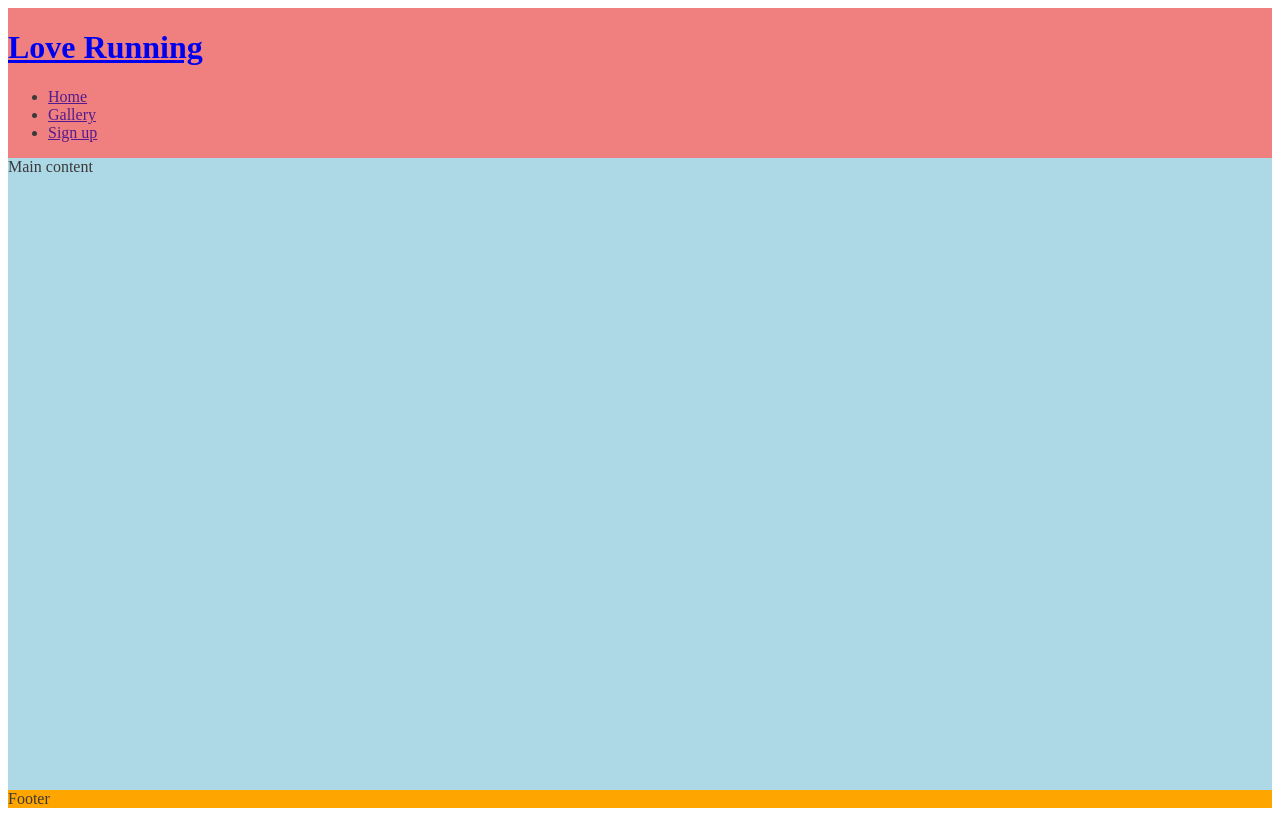
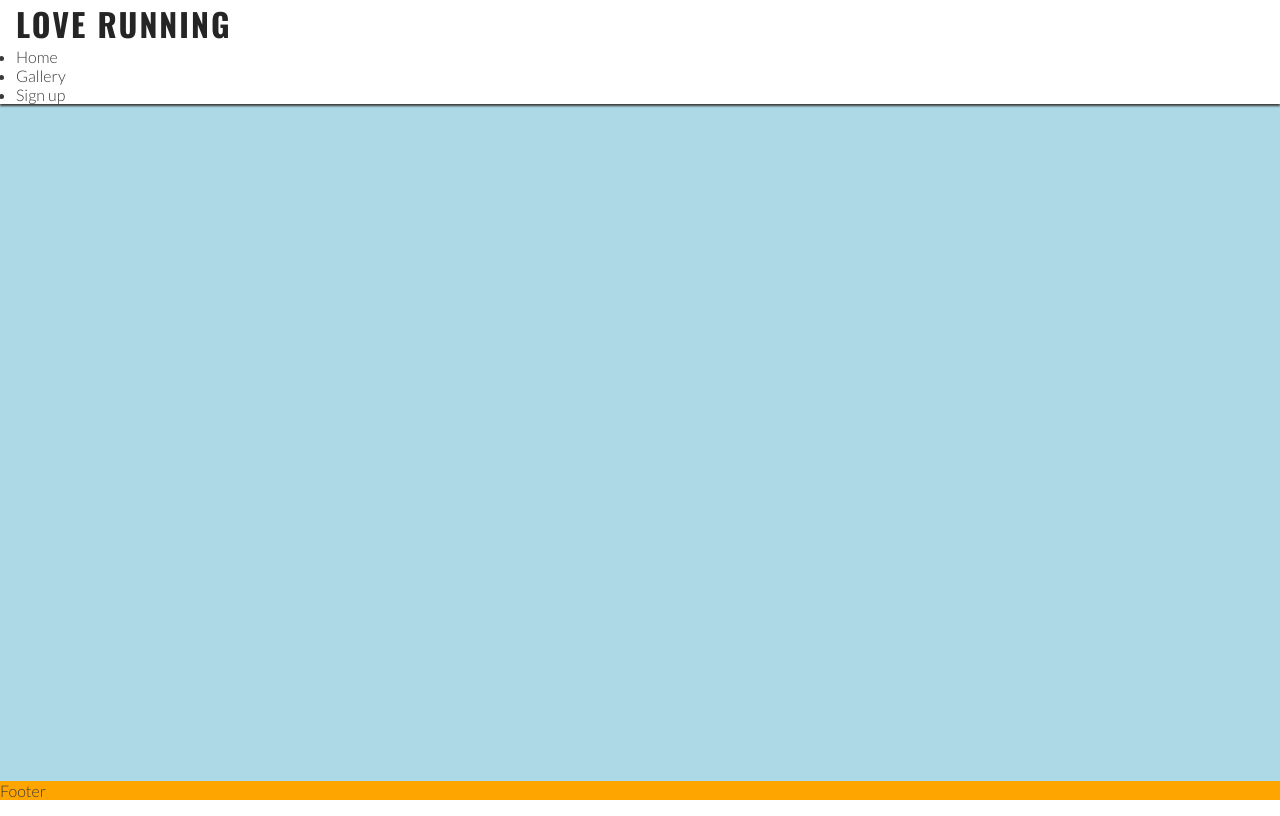
Before and after one commit to Pazzyb/love-running, a plain HTML site: page index.html in a window 1280 px wide. Drawn offline with nearby package versions, Linux system fonts and the light colour scheme.

Commit message:
Added HTML and CSS styling

```diff
--- a/assets/css/style.css
+++ b/assets/css/style.css
@@ -1,5 +1,5 @@
 /* Google fonts import */
-@import url('https://fonts.googleapis.com/css2?family= Lato:ital,wght@0,100;0,300;0,400;0,700;0,900;1,100;1,300;1,400;1,700;1,900 &family=Oswald:wght@200..700&display=swap')
+@import url('https://fonts.googleapis.com/css2?family=Lato:wght@300&family=Oswald:wght@200;300;400;500;600;700&display=swap');
 
 /* Asterisk wildcard selector to override default styles added by the browser */
 * {
@@ -15,12 +15,43 @@ body {
     flex-direction: column;
     /* Generic project styles */
     color: #3a3a3a;
+    font-family: 'Lato', sans-serif;
 }
-
 
 /* Header */
 header {
-    background-color: lightcoral;
+    background-color: #ffffff;
+    padding: 0 1rem;
+    position: fixed;
+    z-index: 99;
+    width: 100%;
+    box-shadow: 0 2px 2px #3a3a3a;
+}
+
+header a {
+    text-decoration: none;
+    color: inherit;
+}
+
+h1 {
+    font-family: 'Oswald', sans-serif;
+    text-transform: uppercase;
+    letter-spacing: 2px;
+    color: #252525;
+}
+
+#menu {
+    font-size: 110%;
+    letter-spacing: 4px;
+    list-style-type: none;
+}
+
+#menu > li {
+    margin-bottom: 1em;
+}
+
+.active {
+    border-bottom: 1px solid #3a3a3a;
 }
 
 /* Main content */
```
